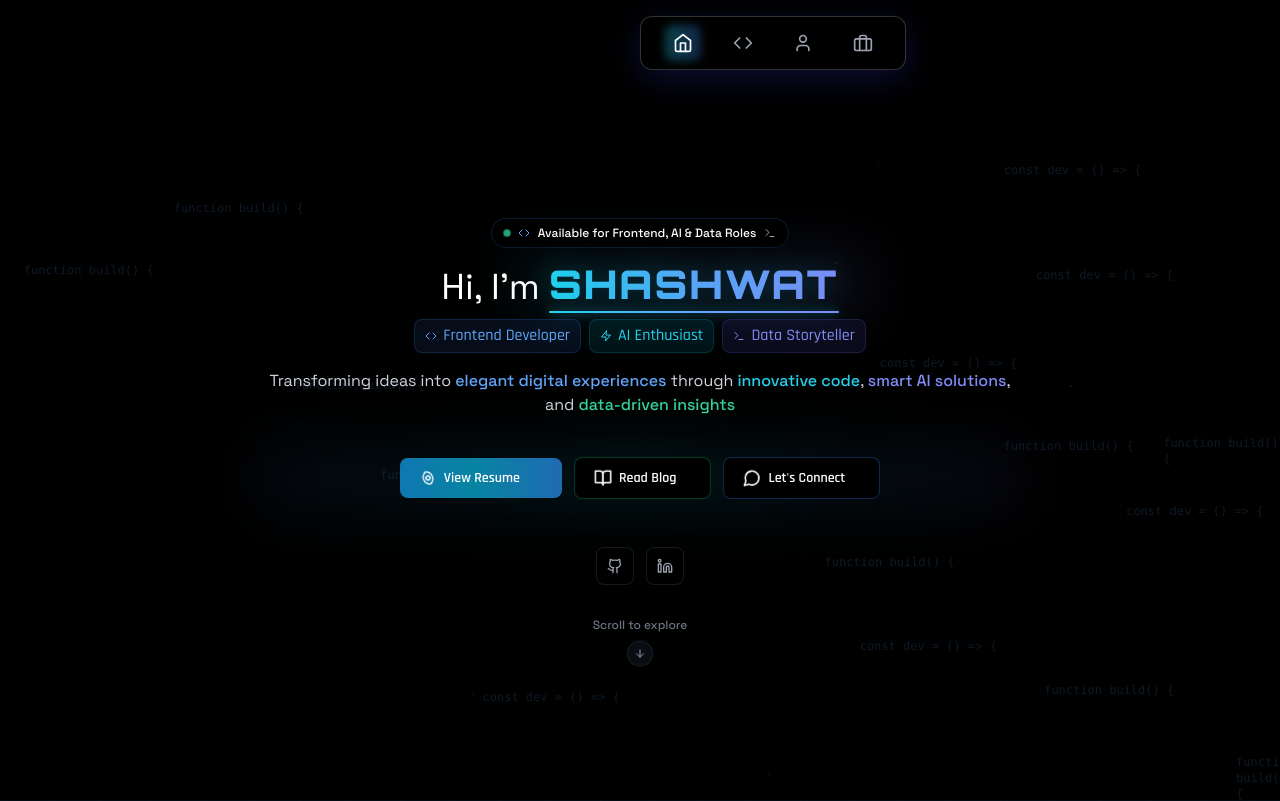
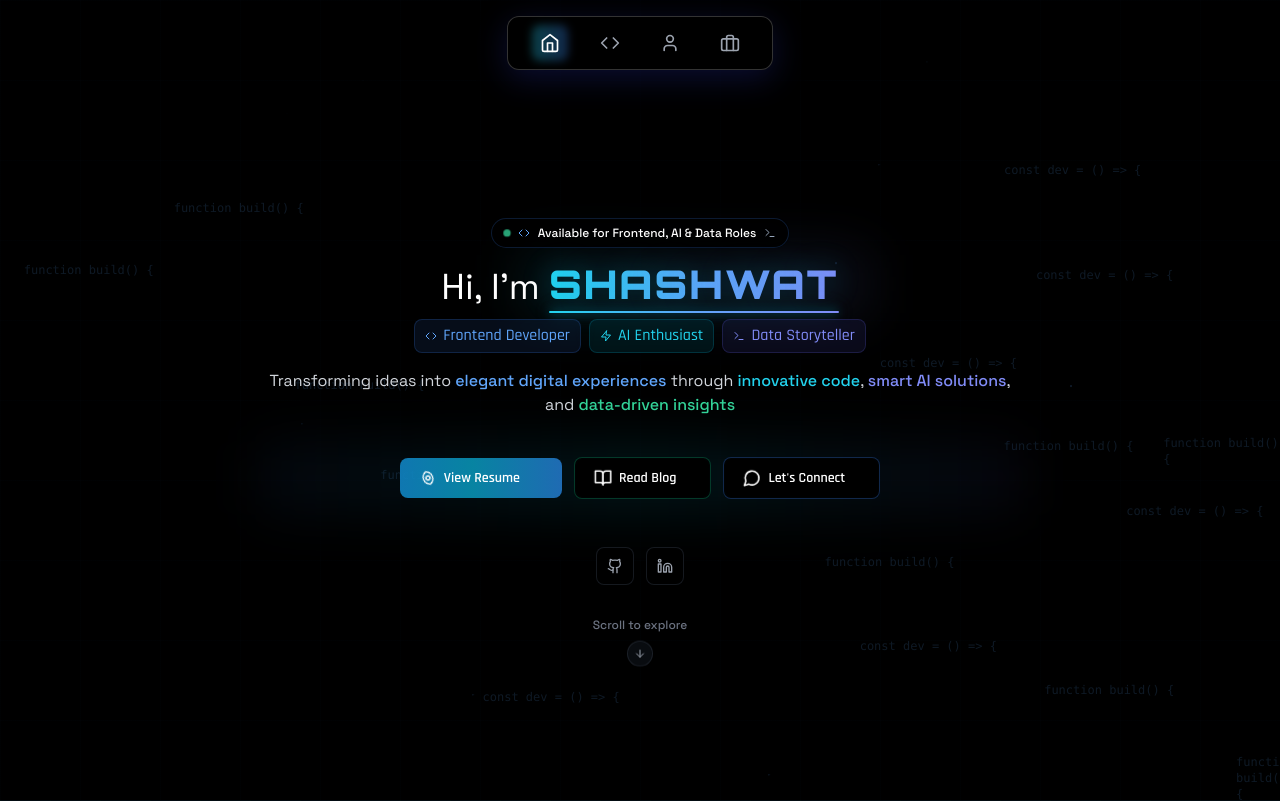
Before and after one commit to 404StudioDev/prject, a React (Vite) app: page / in a window 1280 px wide. Shown: the top 801 px of the page. Built offline with nearby package versions, Linux system fonts and the light colour scheme.

Commit message:
Updated Navbar.tsx

```diff
--- a/src/components/Navbar.tsx
+++ b/src/components/Navbar.tsx
@@ -47,8 +47,8 @@ export default function Navbar({ isDark }: NavbarProps) {
   };
 
 return (
-  <motion.nav
-    className="fixed top-4 left-1/2 -translate-x-1/2 z-50"
+  <motion.div
+    className="fixed top-4 w-full z-50 flex justify-center"
     initial={{ y: -100, opacity: 0 }}
     animate={{ y: 0, opacity: 1 }}
     transition={{ duration: 0.8, delay: 0.5 }}
@@ -91,6 +91,6 @@ return (
         </motion.button>
       ))}
     </div>
-  </motion.nav>
+  </motion.div>
 );
 }
```
